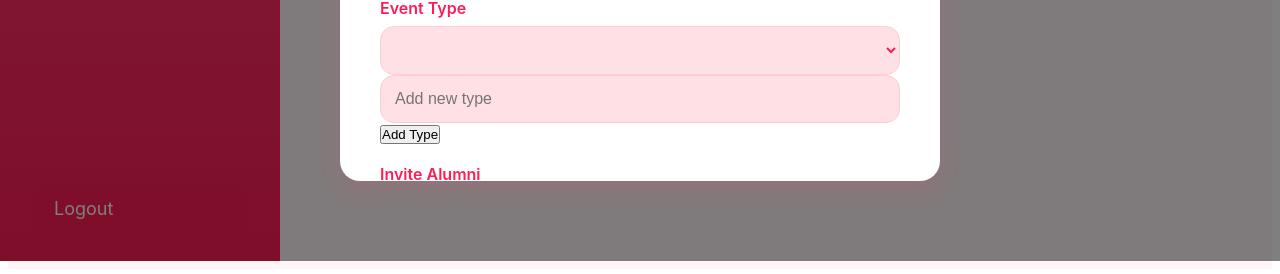
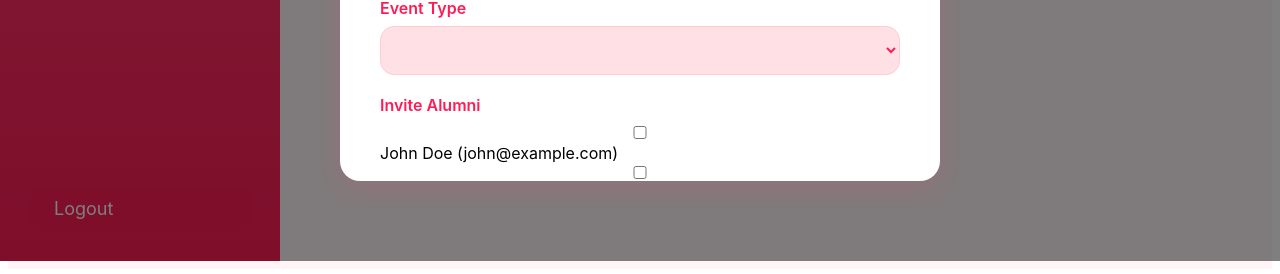
Before and after one commit to Yukiiii2/SE_Project, a Vue app: page /events in a window 1280 px wide. Both pictures are taken after typing "Sample" into the empty fields and a click on the button "Create Event". Shown: the part 539-813 px from the top of the page. Built offline with nearby package versions, Linux system fonts and the light colour scheme.

Commit message:
initial commit

```diff
--- a/src/components/ContactDetail.vue
+++ b/src/components/ContactDetail.vue
@@ -196,6 +196,7 @@ header {
 header h2 {
   font-size: 2.2rem;
   background: linear-gradient(45deg, #FF4B7C, #FF1C55);
+  background-clip: text;
   -webkit-background-clip: text;
   -webkit-text-fill-color: transparent;
   font-weight: 700;
--- a/src/components/EventManagement.vue
+++ b/src/components/EventManagement.vue
@@ -150,11 +150,22 @@
           </div>
           <div class="form-group">
             <label>Event Type</label>
-            <select v-model="newEvent.type" required>
-              <option v-for="type in eventTypes" :key="type" :value="type">{{ formatEventType(type) }}</option>
-            </select>
-            <input type="text" v-model="newEventType" placeholder="Add new type" />
-            <button type="button" @click="addEventType">Add Type</button>
+            <div v-if="isAddingNewType">
+              <input
+                type="text"
+                v-model="newEventType"
+                placeholder="Enter new type"
+                class="new-type-input"
+              />
+              <button @click="confirmNewType" class="confirm-btn">Confirm</button>
+              <button @click="cancelNewType" class="cancel-btn">Cancel</button>
+            </div>
+            <div v-else>
+              <select v-model="newEvent.type" @change="checkAddNewType">
+                <option v-for="type in eventTypes" :key="type" :value="type">{{ formatEventType(type) }}</option>
+                <option value="add-new">Add New Type</option>
+              </select>
+            </div>
           </div>
           <div class="form-group">
             <label>Invite Alumni</label>
@@ -196,7 +207,8 @@ export default {
       activeEvents: 2,
       totalAttendees: 45,
       eventTypes: ['major', 'minor', 'research', 'mentorship'],
-      newEventType: '',
+      isAddingNewType: false, // Tracks if the user is adding a new type
+      newEventType: '', // Stores the new type being added
       newEvent: {
         name: '',
         venue: '',
@@ -237,12 +249,27 @@ export default {
       this.events.push(event);
       this.hideCreateEventModal();
     },
-    addEventType() {
-      const type = this.newEventType.trim().toLowerCase();
-      if (type && !this.eventTypes.includes(type)) {
-        this.eventTypes.push(type);
-        this.newEventType = '';
+    checkAddNewType() {
+      if (this.newEvent.type === 'add-new') {
+        this.isAddingNewType = true; // Show the input field for adding a new type
+        this.newEventType = ''; // Reset the input field
       }
+    },
+    confirmNewType() {
+      const formattedType = this.newEventType.trim().toLowerCase();
+      if (formattedType && !this.eventTypes.includes(formattedType)) {
+        this.eventTypes.push(formattedType); // Add the new type to the list
+        this.newEvent.type = formattedType; // Set the new type as the selected value
+        this.isAddingNewType = false; // Hide the input field
+      } else if (this.eventTypes.includes(formattedType)) {
+        alert('This type already exists.');
+      } else {
+        alert('Please enter a valid type.');
+      }
+    },
+    cancelNewType() {
+      this.isAddingNewType = false; // Hide the input field
+      this.newEvent.type = ''; // Reset the selection
     },
     deleteEvent(id) {
       this.events = this.events.filter(e => e.id !== id);
@@ -267,8 +294,6 @@ export default {
   }
 };
 </script>
-
-
 <style scoped>
 * {
   margin: 0;
@@ -690,57 +715,47 @@ body, html {
   background: white;
 }
 
-.add-type-btn {
+/* Buttons for Add New Type */
+.new-type-input {
+  width: calc(100% - 120px);
+  padding: 10px;
+  border: 1px solid #ffccd4;
+  border-radius: 8px;
+  font-size: 14px;
+  margin-right: 8px;
+}
+
+.confirm-btn {
   background: #ff4b7c;
   color: white;
   border: none;
-  padding: 10px 18px;
-  border-radius: 8px;
-  font-weight: 500;
-  cursor: pointer;
-  display: inline-flex;
-  align-items: center;
-  gap: 8px;
-  transition: all 0.3s ease;
-  font-size: 14px;
-  margin-top: 10px;
-}
-
-.add-type-btn:hover {
-  background: #ff1c55;
-  transform: translateY(-2px);
-}
-
-.alumni-list {
-  max-height: 300px;
-  overflow-y: auto;
-  padding-right: 16px;
-  border: 1px solid #ffccd4;
-  border-radius: 14px;
-  background: #ffe0e5;
-}
-
-.alumni-list div {
-  display: flex;
-  align-items: center;
-  gap: 12px;
   padding: 10px 14px;
   border-radius: 8px;
+  font-size: 14px;
+  cursor: pointer;
   transition: all 0.3s ease;
 }
 
-.alumni-list div:hover {
+.confirm-btn:hover {
+  background: #ff1c55;
+}
+
+.cancel-btn {
+  background: #ffe0e5;
+  color: #ff1c55;
+  border: none;
+  padding: 10px 14px;
+  border-radius: 8px;
+  font-size: 14px;
+  cursor: pointer;
+  transition: all 0.3s ease;
+}
+
+.cancel-btn:hover {
   background: #ffccd4;
 }
 
-.alumni-list input[type="checkbox"] {
-  width: 18px;
-  height: 18px;
-  border: 2px solid #ff4b7c;
-  border-radius: 4px;
-  cursor: pointer;
-}
-
+/* Modal Actions */
 .modal-actions {
   display: flex;
   justify-content: flex-end;
@@ -748,35 +763,40 @@ body, html {
   margin-top: 24px;
 }
 
-.cancel-btn {
-  background: #ffe0e5;
-  color: #ff1c55;
-  border: none;
-  padding: 14px 28px;
-  border-radius: 14px;
-  cursor: pointer;
-  font-weight: 500;
-  font-size: 16px;
-  transition: all 0.3s ease;
-}
-
-.cancel-btn:hover {
-  background: #ffccd4;
-}
-
-.submit-btn {
+.modal-actions button {
   background: #ff4b7c;
   color: white;
   border: none;
   padding: 14px 28px;
   border-radius: 14px;
+  font-size: 16px;
+  font-weight: 500;
   cursor: pointer;
-  font-weight: 500;
-  font-size: 16px;
+  display: flex;
+  align-items: center;
+  gap: 8px;
   transition: all 0.3s ease;
 }
 
-.submit-btn:hover {
+.modal-actions button:hover {
+  background: #ff1c55;
+}
+
+.modal-actions .cancel-btn {
+  background: #ffe0e5;
+  color: #ff1c55;
+}
+
+.modal-actions .cancel-btn:hover {
+  background: #ffccd4;
+}
+
+.modal-actions .submit-btn {
+  background: #ff4b7c;
+  color: white;
+}
+
+.modal-actions .submit-btn:hover {
   background: #ff1c55;
 }
 
```
